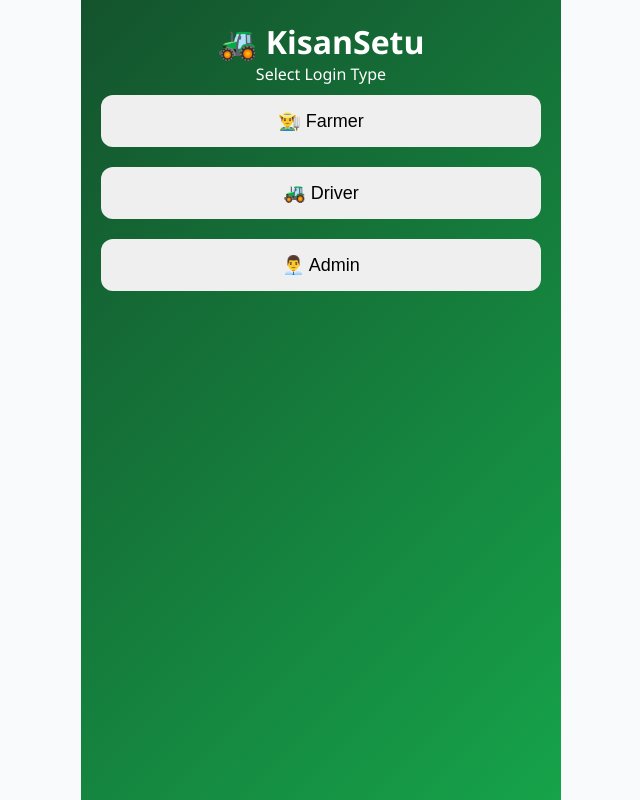
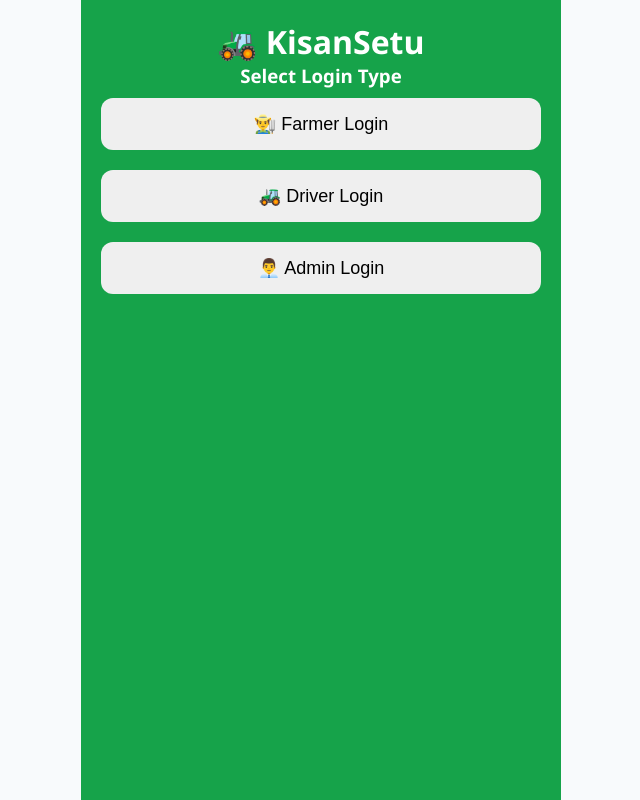
Before and after one commit to pankajkarmankar1-sys/Kisansetu2026, a Next.js app: page / in a window 1280 px wide. Shown: the whole page, without its empty margins (319-959 px from the left). Built offline with nearby package versions, Linux system fonts and the light colour scheme.

Commit message:
Refactor login role selection and update UI elements

```diff
--- a/pages/index.jsx
+++ b/pages/index.jsx
@@ -1,17 +1,25 @@
 import Head from "next/head";
 import { useRouter } from "next/router";
 
-export default function Page() {
+
+export default function Page(){
+
 
   const router = useRouter();
 
 
+
+
   function selectRole(role){
+
 
     localStorage.setItem(
       "role",
       role
     );
+
+
+
 
 
     if(role==="farmer"){
@@ -21,20 +29,31 @@
     }
 
 
+
+
+
     if(role==="driver"){
 
-      router.push("/driver");
+      router.push("/driver/login");
 
     }
 
 
+
+
+
     if(role==="admin"){
 
-      router.push("/admin");
+      router.push("/admin/login");
 
     }
 
+
+
   }
+
+
+
 
 
 
@@ -43,21 +62,25 @@
 
     <>
 
+
       <Head>
 
-        <title>KisanSetu</title>
+        <title>
+          KisanSetu
+        </title>
+
 
         <meta
+
           name="viewport"
+
           content="width=device-width,initial-scale=1,maximum-scale=1,user-scalable=no"
+
         />
 
-        <meta
-          name="theme-color"
-          content="#16a34a"
-        />
 
       </Head>
+
 
 
 
@@ -71,9 +94,9 @@
 
           padding:20,
 
-          background:"linear-gradient(135deg,#14532d,#16a34a)",
+          background:"#16a34a",
 
-          color:"white",
+          color:"#fff",
 
           textAlign:"center"
 
@@ -88,9 +111,13 @@
         </h1>
 
 
-        <p>
+
+        <h3>
           Select Login Type
-        </p>
+        </h3>
+
+
+
 
 
 
@@ -103,9 +130,11 @@
 
         >
 
-          👨‍🌾 Farmer
+          👨‍🌾 Farmer Login
 
         </button>
+
+
 
 
 
@@ -119,9 +148,11 @@
 
         >
 
-          🚜 Driver
+          🚜 Driver Login
 
         </button>
+
+
 
 
 
@@ -135,14 +166,17 @@
 
         >
 
-          👨‍💼 Admin
+          👨‍💼 Admin Login
 
         </button>
 
 
 
 
+
+
       </div>
+
 
 
     </>
@@ -153,20 +187,30 @@
 
 
 
+
+
 const btn={
+
 
   width:"100%",
 
+
   padding:15,
+
 
   margin:"10px 0",
 
+
   borderRadius:12,
+
 
   border:"none",
 
+
   fontSize:18,
+
 
   cursor:"pointer"
 
+
 };
```
